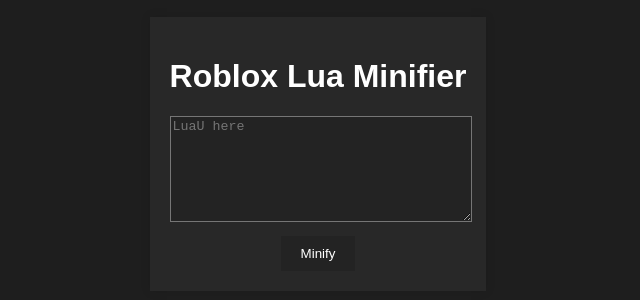
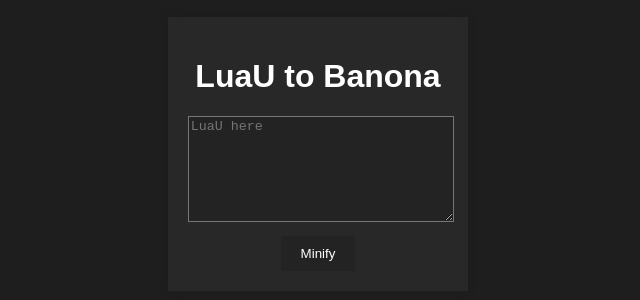
Before and after one commit to noNameEXP/luaMinifier, a plain HTML site: page index.html in a window 1280 px wide. Shown: the part 246-546 px from the top of the page, without its empty margins (322-962 px from the left). Drawn offline with Linux system fonts and the light colour scheme.

Commit message:
Update index.html

```diff
--- a/index.html
+++ b/index.html
@@ -8,7 +8,7 @@
 </head>
 <body>
     <div class="container">
-        <h1>Roblox Lua Minifier</h1>
+        <h1>LuaU to Banona</h1>
         <textarea id="luaInput" placeholder="LuaU here"></textarea>
         <button onclick="minifyLua()">Minify</button>
     </div>
```
